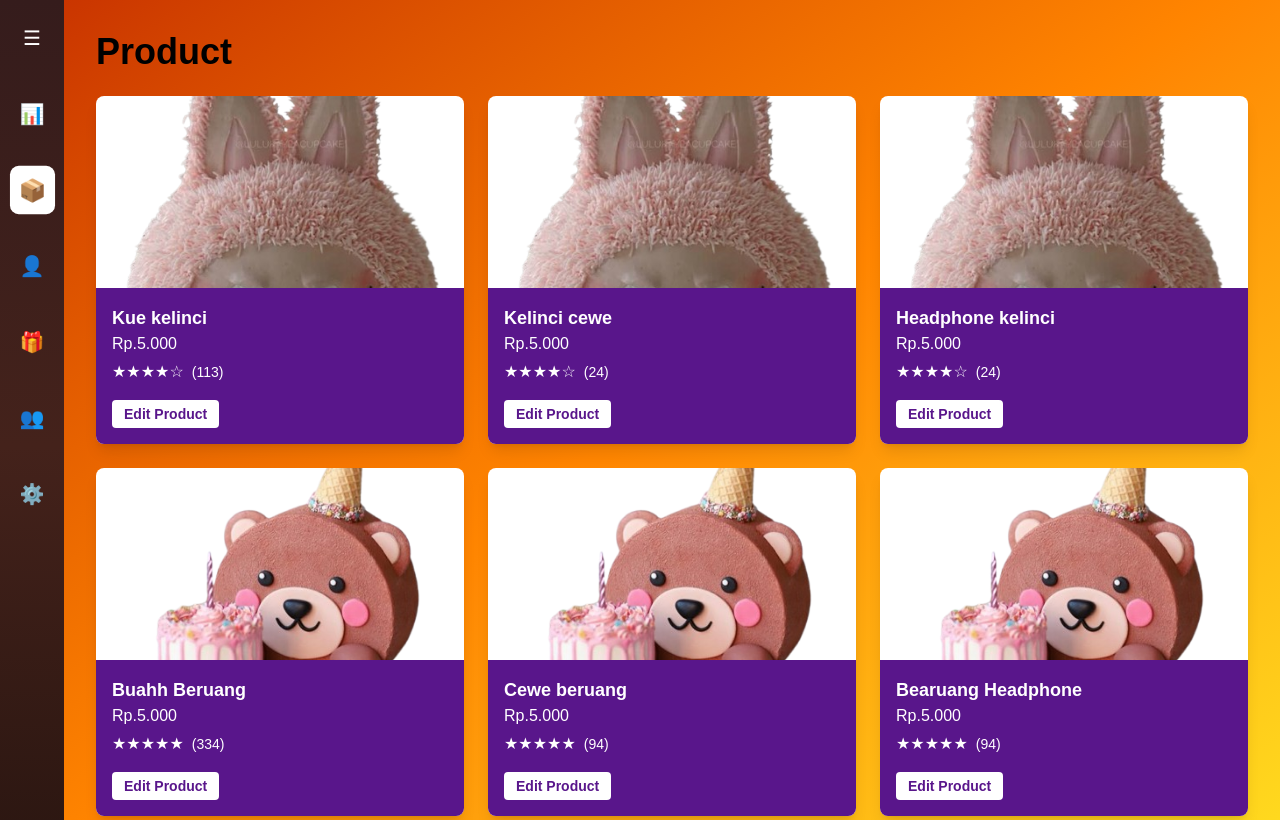
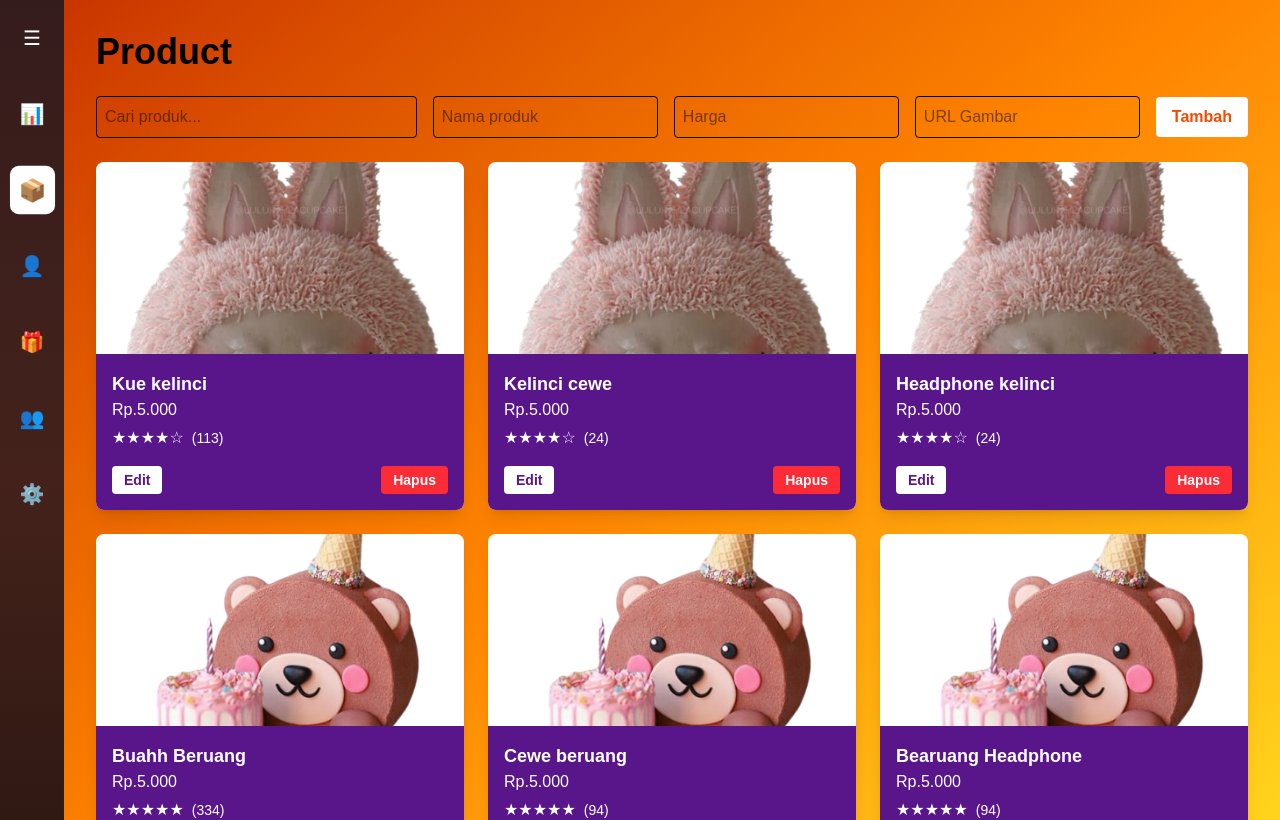
Before and after one commit to NeoOrlando14/SIWEB-5, a Next.js app: page /admin-product in a window 1280 px wide. Shown: the top 820 px of the page. Built offline with nearby package versions, Linux system fonts and the light colour scheme; sample sign-in values are in the browser's storage.

Commit message:
Commit perubahan file

```diff
--- a/app/admin-product/page.js
+++ b/app/admin-product/page.js
@@ -1,12 +1,13 @@
 'use client';
-import Link from 'next/link';
-import { useEffect } from 'react';
+
+import { useEffect, useState } from 'react';
 import { useRouter, usePathname } from 'next/navigation';
 
 export default function AdminProductPage() {
   const router = useRouter();
   const pathname = usePathname();
 
+  // cek admin
   useEffect(() => {
     const isAdmin = localStorage.getItem('isAdmin');
     if (!isAdmin) {
@@ -19,7 +20,8 @@
       pathname === targetPath ? 'bg-white text-pink-600 scale-110' : 'hover:bg-pink-200 text-white'
     }`;
 
-  const products = [
+  // state produk dan form input
+  const [products, setProducts] = useState([
     {
       id: 1,
       name: 'Kue kelinci',
@@ -68,95 +70,200 @@
       reviews: 94,
       image: 'bearcake.png',
     },
-  ];
+  ]);
+
+  const [search, setSearch] = useState('');
+  const [newProduct, setNewProduct] = useState({ name: '', price: '', image: '', rating: 5, reviews: 0 });
+
+  // state untuk edit product
+  const [editProductId, setEditProductId] = useState(null);
+  const [editFormData, setEditFormData] = useState({ name: '', price: '', image: '' });
+
+  // Filter produk berdasarkan search
+  const filteredProducts = products.filter((p) =>
+    p.name.toLowerCase().includes(search.toLowerCase())
+  );
+
+  // Tambah produk baru
+  const handleAddProduct = () => {
+    if (!newProduct.name || !newProduct.price || !newProduct.image) {
+      alert('Mohon isi semua data produk baru!');
+      return;
+    }
+    const newId = products.length ? Math.max(...products.map((p) => p.id)) + 1 : 1;
+    setProducts([...products, { ...newProduct, id: newId }]);
+    setNewProduct({ name: '', price: '', image: '', rating: 5, reviews: 0 });
+  };
+
+  // Hapus produk
+  const handleDeleteProduct = (id) => {
+    if (confirm('Yakin ingin menghapus produk ini?')) {
+      setProducts(products.filter((p) => p.id !== id));
+      if (editProductId === id) setEditProductId(null);
+    }
+  };
+
+  // Mulai edit
+  const handleEditClick = (product) => {
+    setEditProductId(product.id);
+    setEditFormData({
+      name: product.name,
+      price: product.price,
+      image: product.image,
+    });
+  };
+
+  // Batalkan edit
+  const handleCancelEdit = () => {
+    setEditProductId(null);
+  };
+
+  // Simpan edit
+  const handleSaveEdit = (id) => {
+    if (!editFormData.name || !editFormData.price || !editFormData.image) {
+      alert('Mohon isi semua data produk!');
+      return;
+    }
+    setProducts(
+      products.map((p) =>
+        p.id === id ? { ...p, ...editFormData } : p
+      )
+    );
+    setEditProductId(null);
+  };
 
   return (
     <div className="min-h-screen flex text-white">
       {/* Sidebar */}
       <div className="w-16 bg-gradient-to-b from-[#351c1c] via-[#44221b] to-[#291510] flex flex-col items-center py-4 space-y-8">
+        <button title="Dashboard" onClick={() => router.push('/admin-dashboard')} className={iconClasses('/admin-dashboard')}>☰</button>
+        <button title="Dashboard" onClick={() => router.push('/admin-dashboard')} className={iconClasses('/admin-dashboard')}>📊</button>
+        <button title="Product" onClick={() => router.push('/admin-product')} className={iconClasses('/admin-product')}>📦</button>
+        <button title="Users" onClick={() => router.push('/admin-qcontact')} className={iconClasses('/admin-qcontact')}>👤</button>
+        <button title="stock" onClick={() => router.push('/admin-stock')} className={iconClasses('/admin-stock')}>🎁</button>
+        <button title="Customers" onClick={() => router.push('/admin-member')} className={iconClasses('/admin-member')}>👥</button>
+        <button title="Settings" onClick={() => router.push('/admin-settings')} className={iconClasses('/admin-settings')}>⚙️</button>
+      </div>
+
+      {/* Main Content */}
+      <div className="flex-1 bg-gradient-to-br from-orange-700 via-orange-400 to-yellow-300 p-8 overflow-auto">
+        <h1 className="text-4xl font-bold text-black mb-6">Product</h1>
+
+        {/* Search & Add Product */}
+        <div className="mb-6 flex flex-col sm:flex-row gap-4 items-center">
+          <input
+            type="text"
+            placeholder="Cari produk..."
+            className="p-2 rounded border text-black flex-grow"
+            value={search}
+            onChange={(e) => setSearch(e.target.value)}
+          />
+
+          <input
+            type="text"
+            placeholder="Nama produk"
+            className="p-2 rounded border text-black"
+            value={newProduct.name}
+            onChange={(e) => setNewProduct({ ...newProduct, name: e.target.value })}
+          />
+          <input
+            type="text"
+            placeholder="Harga"
+            className="p-2 rounded border text-black"
+            value={newProduct.price}
+            onChange={(e) => setNewProduct({ ...newProduct, price: e.target.value })}
+          />
+          <input
+            type="text"
+            placeholder="URL Gambar"
+            className="p-2 rounded border text-black"
+            value={newProduct.image}
+            onChange={(e) => setNewProduct({ ...newProduct, image: e.target.value })}
+          />
           <button
-          title="Dashboard"
-          onClick={() => router.push('/admin-dashboard')}
-          className={iconClasses('/admin-dashboard')}
+            onClick={handleAddProduct}
+            className="bg-white text-orange-600 font-bold px-4 py-2 rounded hover:bg-orange-100"
           >
-          ☰
-        </button>
-
-        <button
-          title="Dashboard"
-          onClick={() => router.push('/admin-dashboard')}
-          className={iconClasses('/admin-dashboard')}
-        >
-          📊
-        </button>
-
-        <button
-          title="Product"
-          onClick={() => router.push('/admin-product')}
-          className={iconClasses('/admin-product')}
-        >
-          📦
-        </button>
-
-        <button
-          title="Users"
-          onClick={() => router.push('/admin-qcontact')}
-          className={iconClasses('/admin-qcontact')}
-        >
-          👤
-        </button>
-
-        <button
-          title="stock"
-          onClick={() => router.push('/admin-stock')}
-          className={iconClasses('/admin-stock')}
-        >
-          🎁
-        </button>
-
-        <button
-          title="Customers"
-          onClick={() => router.push('/admin-member')}
-          className={iconClasses('/admin-member')}
-        >
-          👥
-        </button>
-
-        <button
-          title="Settings"
-          onClick={() => router.push('/admin-settings')}
-          className={iconClasses('/admin-settings')}
-        >
-          ⚙️
+            Tambah
           </button>
         </div>
 
-      {/* Main Content */}
-      <div className="flex-1 bg-gradient-to-br from-orange-700 via-orange-400 to-yellow-300 p-8">
-        <h1 className="text-4xl font-bold text-black mb-6">Product</h1>
+        {/* Daftar Produk */}
+        <div className="grid grid-cols-1 sm:grid-cols-2 lg:grid-cols-3 gap-6">
+          {filteredProducts.map((product) => (
+            <div key={product.id} className="bg-white rounded-lg overflow-hidden shadow-lg">
+              <img src={product.image} alt={product.name} className="w-full h-48 object-cover" />
 
-        <div className="grid grid-cols-1 sm:grid-cols-2 lg:grid-cols-3 gap-6">
-          {products.map((product) => (
-            <div key={product.id} className="bg-white rounded-lg overflow-hidden shadow-lg">
-              <img
-                src={product.image}
-                alt={product.name}
-                className="w-full h-48 object-cover"
+              <div className="bg-purple-900 text-white p-4">
+                {editProductId === product.id ? (
+                  <>
+                    <input
+                      type="text"
+                      className="w-full mb-2 p-1 rounded text-black"
+                      value={editFormData.name}
+                      onChange={(e) => setEditFormData({ ...editFormData, name: e.target.value })}
+                      placeholder="Nama produk"
                     />
-              <div className="bg-purple-900 text-white p-4">
+                    <input
+                      type="text"
+                      className="w-full mb-2 p-1 rounded text-black"
+                      value={editFormData.price}
+                      onChange={(e) => setEditFormData({ ...editFormData, price: e.target.value })}
+                      placeholder="Harga"
+                    />
+                    <input
+                      type="text"
+                      className="w-full mb-2 p-1 rounded text-black"
+                      value={editFormData.image}
+                      onChange={(e) => setEditFormData({ ...editFormData, image: e.target.value })}
+                      placeholder="URL Gambar"
+                    />
+                    <div className="flex justify-between mt-2">
+                      <button
+                        onClick={() => handleSaveEdit(product.id)}
+                        className="bg-white text-purple-900 font-semibold px-3 py-1 rounded hover:bg-purple-100 text-sm"
+                      >
+                        Simpan
+                      </button>
+                      <button
+                        onClick={handleCancelEdit}
+                        className="bg-red-500 text-white font-semibold px-3 py-1 rounded hover:bg-red-600 text-sm"
+                      >
+                        Batal
+                      </button>
+                    </div>
+                  </>
+                ) : (
+                  <>
                     <h2 className="font-semibold text-lg">{product.name}</h2>
                     <p>{product.price}</p>
                     <div className="flex items-center gap-2 mt-1">
                       {'★'.repeat(product.rating)}{'☆'.repeat(5 - product.rating)}
                       <span className="text-sm">({product.reviews})</span>
                     </div>
-                <button onClick={() => router.push(`/admin-product/edit/${product.id}`)}
-                 className="mt-4 bg-white text-purple-900 font-semibold px-3 py-1 rounded hover:bg-purple-100 text-sm">
-                  Edit Product
+                    <div className="flex justify-between mt-4">
+                      <button
+                        onClick={() => handleEditClick(product)}
+                        className="bg-white text-purple-900 font-semibold px-3 py-1 rounded hover:bg-purple-100 text-sm"
+                      >
+                        Edit
                       </button>
+                      <button
+                        onClick={() => handleDeleteProduct(product.id)}
+                        className="bg-red-500 text-white font-semibold px-3 py-1 rounded hover:bg-red-600 text-sm"
+                      >
+                        Hapus
+                      </button>
+                    </div>
+                  </>
+                )}
               </div>
             </div>
           ))}
+
+          {filteredProducts.length === 0 && (
+            <p className="text-black col-span-full text-center mt-10">Produk tidak ditemukan.</p>
+          )}
         </div>
 
         <footer className="mt-6 text-center text-sm text-black">
```
Lines whose indentation alone changed are shown as unchanged.
